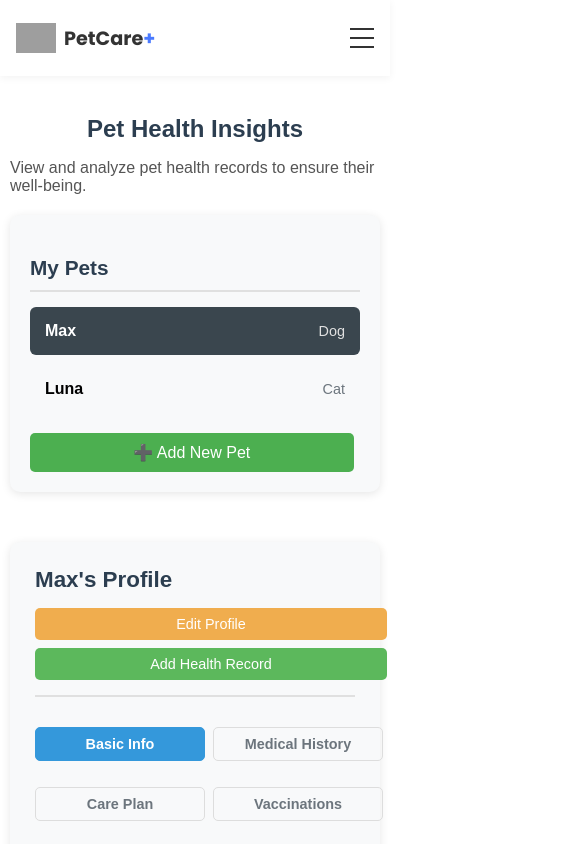
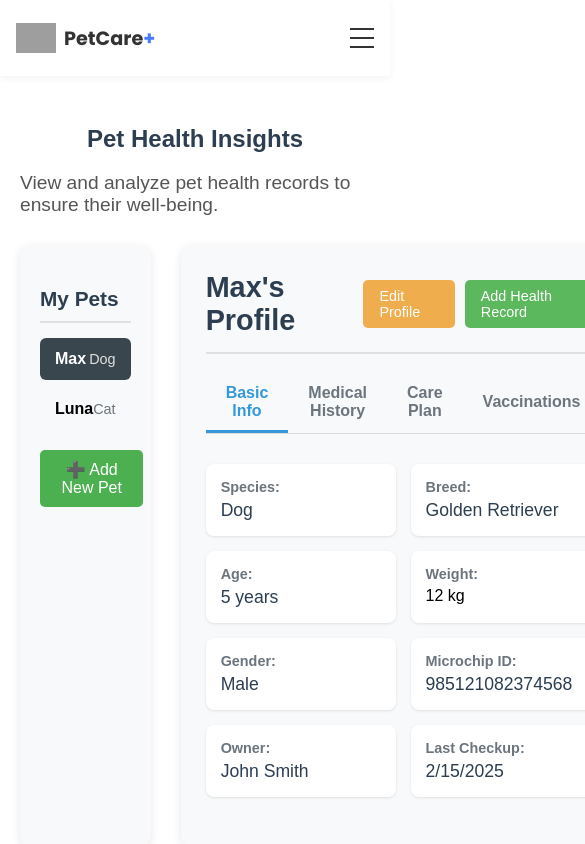
Before and after one commit to malindaz/smart-pet-care, a React (Create React App) app in the folder Front-End/: page /mypets in a window 390 px wide. Shown: the top 844 px of the page, 585 px wide, since content can reach past the window. Built offline with nearby package versions, Linux system fonts and the light colour scheme; grey boxes are pictures that could not be loaded.

Commit message:
updated the css by malinda

```diff
--- a/Front-End/src/css/addnewpet.css
+++ b/Front-End/src/css/addnewpet.css
@@ -1,4 +1,4 @@
-.form-container {
+.malinda-form-container {
   width: 50%;
   padding: 20px;
   background: #f9f9f9;
@@ -10,32 +10,33 @@
   margin-bottom: auto;
 }
 
-  .page-title {
+.malinda-page-title {
   text-align: center;
   font-size: 24px;
   margin-top: 5px;
 }
 
-  .pet-form {
+.malinda-pet-form {
   display: flex;
   flex-direction: column;
   gap: 15px;
 }
 
-  .pet-form label {
+.malinda-pet-form label {
   font-size: 16px;
   font-weight: bold;
 }
 
-  .pet-form input,
-  .pet-form select {
+.malinda-pet-form input,
+.malinda-pet-form select {
   width: 100%;
   padding: 8px;
   margin-top: 5px;
   border: 1px solid #ccc;
   border-radius: 4px;
 }
-  .button-container {
+
+.malinda-button-container {
   display: flex;
   justify-content: flex-end; /* Aligns buttons to the right */
   gap: 10px; /* Adds spacing between buttons */
@@ -44,34 +45,30 @@
   height: 50px;
 }
 
-  .submit-btn, .cancel-btn {
+.malinda-submit-btn, .malinda-cancel-btn {
   padding: 10px;
   border: none;
   border-radius: 5px;
   cursor: pointer;
   width: 150px;
   text-align: center;
-
-
-
 }
 
-  .submit-btn {
+.malinda-submit-btn {
   background: #28a745;
   color: white;
 }
 
-  .submit-btn:hover {
+.malinda-submit-btn:hover {
   background: #218838;
 }
 
-  .cancel-btn {
+.malinda-cancel-btn {
   background: #ff2020;
   color: white;
   height: 20px;
-
 }
 
-  .cancel-btn:hover {
+.malinda-cancel-btn:hover {
   background: #942a2a;
 }
--- a/Front-End/src/css/addrecord.css
+++ b/Front-End/src/css/addrecord.css
@@ -1,4 +1,4 @@
-.add-record-container {
+.malinda-add-record-container {
   max-width: 90%;
   width: 500px;
   margin: 20px auto;
@@ -10,19 +10,19 @@
   text-align: center;
 }
 
-  h2 {
+.malinda-h2 {
   color: #34495e;
   font-size: 1.5rem;
   margin-top: 1px;
 }
 
-  .record-text {
+.malinda-record-text {
   color: #363f47;
   margin-left: 10px;
   text-align: left;
 }
 
-  .record-form {
+.malinda-record-form {
   margin-left: 10px;
   margin-right: 35px;
   display: flex;
@@ -30,14 +30,14 @@
   gap: 10px;
 }
 
-  label {
+.malinda-label {
   font-weight: bold;
   color: #555;
   font-size: 1rem;
 }
 
-  input,
-  textarea {
+.malinda-input,
+.malinda-textarea {
   padding: 10px;
   width: 100%;
   border: 1px solid #ccc;
@@ -46,7 +46,7 @@
 }
 
 /* Button Styling */
-  button {
+.malinda-button {
   margin-left: auto;
   margin-top: 10px;
   width: 170px;
@@ -60,58 +60,56 @@
   transition: background 0.3s ease-in-out;
 }
 
-  button:hover {
+.malinda-button:hover {
   background: #2980b9;
 }
 
 /* ✅ Responsive Design */
 @media (max-width: 768px) {
-    .add-record-container {
+  .malinda-add-record-container {
     width: 95%;
     padding: 15px;
   }
 
-    h2 {
+  .malinda-h2 {
     font-size: 1.2rem;
   }
 
-    label {
+  .malinda-label {
     font-size: 0.9rem;
   }
 
-    input,
-    textarea {
+  .malinda-input,
+  .malinda-textarea {
     font-size: 0.9rem;
     padding: 8px;
   }
 
-    button {
+  .malinda-button {
     font-size: 0.9rem;
     padding: 10px;
   }
 }
 
 @media (max-width: 480px) {
-    .add-record-container {
+  .malinda-add-record-container {
     width: 100%;
     padding: 10px;
     box-shadow: none;
     border-radius: 0;
   }
 
-    h2 {
+  .malinda-h2 {
     font-size: 1.1rem;
   }
 
-    label {
+  .malinda-label {
     font-size: 0.85rem;
   }
 
-    input,
-    textarea {
+  .malinda-input,
+  .malinda-textarea {
     font-size: 0.85rem;
     padding: 7px;
   }
-
-
 }
--- a/Front-End/src/css/mypets.css
+++ b/Front-End/src/css/mypets.css
@@ -1,5 +1,5 @@
 /* Base styling - same as before */
-.pet-health-container {
+.malinda-pet-health-container {
   max-width: 1200px;
   margin: 0 auto;
   padding: 20px;
@@ -7,20 +7,20 @@
   font-family: Arial, sans-serif;
 }
 
-.page-title {
+.malinda-page-title {
   font-size: 2rem;
   color: #2c3e50;
   margin-bottom: 5px;
 }
 
-.page-description {
+.malinda-page-description {
   font-size: 1.2rem;
   color: #555;
   margin-bottom: 30px;
 }
 
 /* Pet Dashboard Layout */
-.pet-dashboard {
+.malinda-pet-dashboard {
   display: flex;
   gap: 30px;
   margin-top: 20px;
@@ -29,7 +29,7 @@
 }
 
 /* Sidebar Styling */
-.pet-sidebar {
+.malinda-pet-sidebar {
   width: 250px;
   background-color: #f8f9fa;
   border-radius: 10px;
@@ -37,7 +37,7 @@
   box-shadow: 0 2px 10px rgba(0, 0, 0, 0.1);
 }
 
-.pet-sidebar h3 {
+.malinda-pet-sidebar h3 {
   font-size: 1.3rem;
   margin-bottom: 15px;
   color: #2c3e50;
@@ -45,13 +45,13 @@
   padding-bottom: 10px;
 }
 
-.pet-list {
+.malinda-pet-list {
   list-style: none;
   padding: 0;
   margin: 0 0 20px 0;
 }
 
-.pet-item {
+.malinda-pet-item {
   padding: 12px 15px;
   border-radius: 6px;
   margin-bottom: 8px;
@@ -62,30 +62,30 @@
   transition: background-color 0.2s;
 }
 
-.pet-item:hover {
+.malinda-pet-item:hover {
   background-color: #b9bdc0;
 }
 
-.pet-item.active {
+.malinda-pet-item.active {
   background-color: #3a464e;
   color: white;
 }
 
-.pet-name {
+.malinda-pet-name {
   font-weight: bold;
 }
 
-.pet-species {
+.malinda-pet-species {
   font-size: 0.9rem;
   color: #6c757d;
 }
 
-.pet-item.active .pet-species {
+.malinda-pet-item.active .malinda-pet-species {
   color: #e0e0e0;
 }
 
 /* Pet Profile Area */
-.pet-profile {
+.malinda-pet-profile {
   flex: 1;
   background-color: #f8f9fa;
   border-radius: 10px;
@@ -93,7 +93,7 @@
   box-shadow: 0 2px 10px rgba(0, 0, 0, 0.1);
 }
 
-.profile-header {
+.malinda-profile-header {
   display: flex;
   justify-content: space-between;
   align-items: center;
@@ -102,18 +102,18 @@
   border-bottom: 2px solid #e0e0e0;
 }
 
-.profile-header h2 {
+.malinda-profile-header h2 {
   font-size: 1.8rem;
   color: #2c3e50;
   margin: 0;
 }
 
-.profile-actions {
+.malinda-profile-actions {
   display: flex;
   gap: 10px;
 }
 
-.edit-btn, .add-record-btn {
+.malinda-edit-btn, .malinda-add-record-btn {
   padding: 8px 16px;
   border-radius: 5px;
   text-decoration: none;
@@ -121,32 +121,32 @@
   transition: background-color 0.2s;
 }
 
-.edit-btn {
+.malinda-edit-btn {
   background-color: #f0ad4e;
   color: white;
 }
 
-.edit-btn:hover {
+.malinda-edit-btn:hover {
   background-color: #ec971f;
 }
 
-.add-record-btn {
+.malinda-add-record-btn {
   background-color: #5cb85c;
   color: white;
 }
 
-.add-record-btn:hover {
+.malinda-add-record-btn:hover {
   background-color: #449d44;
 }
 
 /* Profile Tabs */
-.profile-tabs {
+.malinda-profile-tabs {
   display: flex;
   border-bottom: 1px solid #ddd;
   margin-bottom: 20px;
 }
 
-.tab-btn {
+.malinda-tab-btn {
   padding: 10px 20px;
   background: none;
   border: none;
@@ -158,35 +158,35 @@
   transition: all 0.2s;
 }
 
-.tab-btn:hover {
+.malinda-tab-btn:hover {
   color: #9aa6ad;
-  background: #4f5558 ;
+  background: #4f5558;
 }
 
-.tab-btn.active {
+.malinda-tab-btn.active {
   color: #3498db;
   border-bottom-color: #3498db;
 }
 
 /* Profile Content Sections */
-.profile-section {
+.malinda-profile-section {
   padding: 10px 0;
 }
 
-.info-grid {
+.malinda-info-grid {
   display: grid;
   grid-template-columns: repeat(2, 1fr);
   gap: 15px;
 }
 
-.info-item {
+.malinda-info-item {
   background-color: white;
   padding: 15px;
   border-radius: 8px;
   box-shadow: 0 1px 3px rgba(0, 0, 0, 0.1);
 }
 
-.info-label {
+.malinda-info-label {
   font-weight: bold;
   color: #6c757d;
   display: block;
@@ -194,98 +194,13 @@
   font-size: 0.9rem;
 }
 
-.info-value {
+.malinda-info-value {
   font-size: 1.1rem;
   color: #2c3e50;
 }
 
-/* Tables */
-.medical-table, .vaccination-table {
-  width: 100%;
-  border-collapse: collapse;
-  margin: 15px 0 25px 0;
-}
-
-.medical-table th, .vaccination-table th {
-  background-color: #f1f1f1;
-  padding: 12px;
-  text-align: left;
-  font-weight: bold;
-  color: #495057;
-  border-bottom: 2px solid #ddd;
-}
-
-.medical-table td, .vaccination-table td {
-  padding: 12px;
-  border-bottom: 1px solid #ddd;
-}
-
-.medical-table tr:hover, .vaccination-table tr:hover {
-  background-color: #f8f9fa;
-}
-
-/* Status indicators */
-.status-ok {
-  color: #28a745;
-  font-weight: bold;
-}
-
-.status-warning {
-  color: #f0ad4e;
-  font-weight: bold;
-}
-
-.status-overdue {
-  color: #dc3545;
-  font-weight: bold;
-}
-
-/* Care plan section */
-.care-item {
-  background-color: white;
-  padding: 15px;
-  border-radius: 8px;
-  box-shadow: 0 1px 3px rgba(0, 0, 0, 0.1);
-  margin-bottom: 15px;
-}
-
-.care-item h3 {
-  color: #3498db;
-  margin-top: 0;
-  margin-bottom: 10px;
-  font-size: 1.1rem;
-}
-
-/* Lists */
-.allergies-list {
-  list-style-type: disc;
-  padding-left: 20px;
-}
-
-.allergies-list li {
-  padding: 5px 0;
-}
-
-/* No data states */
-.no-data {
-  font-style: italic;
-  color: #6c757d;
-  padding: 10px 0;
-}
-
-.no-pet-selected {
-  display: flex;
-  justify-content: center;
-  align-items: center;
-  height: 300px;
-  background-color: #f8f9fa;
-  border-radius: 10px;
-  color: #6c757d;
-  font-size: 1.1rem;
-}
-
 /* Add button */
-.add-btn {
+.malinda-add-btn {
   display: block;
   width: 92%;
   padding: 10px;
@@ -297,300 +212,13 @@
   transition: background-color 0.2s;
 }
 
-.add-btn:hover {
+.malinda-add-btn:hover {
   background: #369439;
-}
-
-/* ===== RESPONSIVE DESIGN RULES ===== */
-
-/* Tablets and smaller desktops */
-@media (max-width: 992px) {
-  .pet-health-container {
-    padding: 15px;
-  }
-
-  .page-title {
-    font-size: 1.8rem;
-  }
-
-  .page-description {
-    font-size: 1.1rem;
-  }
-
-  .info-grid {
-    grid-template-columns: repeat(2, 1fr);
-  }
-
-  .profile-tabs {
-    flex-wrap: wrap;
-  }
-
-  .tab-btn {
-    padding: 8px 15px;
-    font-size: 0.9rem;
-  }
-}
-
-/* Medium-sized tablets */
-@media (max-width: 768px) {
-  .pet-dashboard {
-    flex-direction: column;
-  }
-
-  .pet-sidebar {
-    width: auto;
-    margin-bottom: 20px;
-  }
-
-  .profile-header {
-    flex-direction: column;
-    align-items: flex-start;
-  }
-
-  .profile-header h2 {
-    margin-bottom: 15px;
-  }
-
-  .info-grid {
-    grid-template-columns: 1fr;
-  }
-
-  /* Improve tap targets for mobile */
-  .pet-item {
-    padding: 15px;
-  }
-
-  .tab-btn {
-    flex: 1;
-    text-align: center;
-    padding: 10px 5px;
-  }
-
-  /* Adjustments for tables */
-  .medical-table, .vaccination-table {
-    display: block;
-    overflow-x: auto;
-    white-space: nowrap;
-  }
-}
-
-/* Phones and small tablets */
-@media (max-width: 576px) {
-  .pet-health-container {
-    padding: 10px;
-  }
-
-  .page-title {
-    font-size: 1.5rem;
-  }
-
-  .page-description {
-    font-size: 1rem;
-    margin-bottom: 20px;
-  }
-
-  .profile-header h2 {
-    font-size: 1.4rem;
-  }
-
-  .profile-actions {
-    flex-direction: column;
-    gap: 8px;
-    width: 100%;
-  }
-
-  .edit-btn, .add-record-btn {
-    text-align: center;
-    width: 100%;
-  }
-
-  /* Optimize tabs for mobile */
-  .profile-tabs {
-    display: grid;
-    grid-template-columns: repeat(2, 1fr);
-    gap: 8px;
-    border-bottom: none;
-  }
-
-  .tab-btn {
-    border: 1px solid #ddd;
-    border-radius: 5px;
-    padding: 8px 5px;
-    margin-bottom: 8px;
-  }
-
-  .tab-btn.active {
-    background-color: #3498db;
-    color: white;
-    border-color: #3498db;
-  }
-
-  /* Improve small screen layout */
-  .info-item {
-    padding: 12px;
-  }
-
-  /* Optimize for small-screen tables */
-  .medical-table th, .vaccination-table th,
-  .medical-table td, .vaccination-table td {
-    padding: 8px;
-    font-size: 0.9rem;
-  }
-
-  /* Adjustments for dynamic height */
-  .pet-dashboard {
-    min-height: auto;
-  }
-
-  /* Make pet item selection more touch-friendly */
-  .pet-item {
-    margin-bottom: 10px;
-  }
 }
 
 /* Extra small phones */
 @media (max-width: 375px) {
-  .page-title {
+  .malinda-page-title {
     font-size: 1.3rem;
   }
-
-  .profile-tabs {
-    grid-template-columns: 1fr;
-  }
-
-  .profile-header h2 {
-    font-size: 1.2rem;
-  }
-
-  .info-label, .info-value {
-    font-size: 0.9rem;
-  }
-
-  .medical-table th, .vaccination-table th,
-  .medical-table td, .vaccination-table td {
-    padding: 6px;
-    font-size: 0.8rem;
-  }
 }
-
-/* Handling device orientation */
-@media (max-height: 600px) and (orientation: landscape) {
-  .pet-dashboard {
-    flex-direction: row;
-  }
-
-  .pet-sidebar {
-    width: 200px;
-  }
-
-  .pet-list {
-    max-height: 250px;
-    overflow-y: auto;
-  }
-
-  .profile-section {
-    max-height: 350px;
-    overflow-y: auto;
-  }
-}
-
-/* Print styles for medical records */
-@media print {
-  .pet-sidebar, .profile-tabs, .profile-actions, .add-btn, .NavBar {
-    display: none;
-  }
-
-  .pet-health-container {
-    padding: 0;
-    max-width: 100%;
-  }
-
-  .pet-profile {
-    box-shadow: none;
-    padding: 0;
-  }
-
-  .info-grid {
-    grid-template-columns: repeat(2, 1fr);
-  }
-
-  .medical-table, .vaccination-table {
-    width: 100%;
-  }
-
-  .profile-header {
-    border-bottom: 1px solid #000;
-  }
-
-  .page-title, .page-description {
-    text-align: center;
-  }
-}
-
-/* Dark mode support */
-@media (prefers-color-scheme: dark) {
-  body.dark-theme-enabled {
-    background-color: #1a1a1a;
-    color: #f0f0f0;
-  }
-
-  body.dark-theme-enabled .pet-health-container {
-    color: #f0f0f0;
-  }
-
-  body.dark-theme-enabled .page-title {
-    color: #f0f0f0;
-  }
-
-  body.dark-theme-enabled .page-description {
-    color: #cccccc;
-  }
-
-  body.dark-theme-enabled .pet-sidebar,
-  body.dark-theme-enabled .pet-profile,
-  body.dark-theme-enabled .info-item,
-  body.dark-theme-enabled .care-item,
-  body.dark-theme-enabled .no-pet-selected {
-    background-color: #2c2c2c;
-    color: #f0f0f0;
-  }
-
-  body.dark-theme-enabled .info-label {
-    color: #aaaaaa;
-  }
-
-  body.dark-theme-enabled .info-value {
-    color: #f0f0f0;
-  }
-
-  body.dark-theme-enabled .pet-item:hover {
-    background-color: #3c3c3c;
-  }
-
-  body.dark-theme-enabled .tab-btn {
-    color: #cccccc;
-  }
-
-  body.dark-theme-enabled .medical-table th,
-  body.dark-theme-enabled .vaccination-table th {
-    background-color: #333333;
-    color: #f0f0f0;
-  }
-
-  body.dark-theme-enabled .medical-table td,
-  body.dark-theme-enabled .vaccination-table td {
-    border-color: #444444;
-  }
-
-  body.dark-theme-enabled .status-ok {
-    color: #4caf50;
-  }
-
-  body.dark-theme-enabled .status-warning {
-    color: #ff9800;
-  }
-
-  body.dark-theme-enabled .status-overdue {
-    color: #f44336;
-  }
-}
--- a/Front-End/src/pages/User/mypets.js
+++ b/Front-End/src/pages/User/mypets.js
@@ -79,64 +79,64 @@ const MyPets = () => {
   return (
     <>
       <NavBar />
-      <div className="pet-health-container">
-        <h1 className="page-title">Pet Health Insights</h1>
-        <p className="page-description">
+      <div className="malinda-pet-health-container">
+        <h1 className="malinda-page-title">Pet Health Insights</h1>
+        <p className="malinda-page-description">
           View and analyze pet health records to ensure their well-being.
         </p>
 
-        <div className="pet-dashboard">
+        <div className="malinda-pet-dashboard">
           {/* Pet Selection Sidebar */}
-          <div className="pet-sidebar">
+          <div className="malinda-pet-sidebar">
             <h3>My Pets</h3>
-            <ul className="pet-list">
+            <ul className="malinda-pet-list">
               {pets.map(pet => (
                 <li
                   key={pet.id}
-                  className={`pet-item ${selectedPet && selectedPet.id === pet.id ? 'active' : ''}`}
+                  className={`malinda-pet-item ${selectedPet && selectedPet.id === pet.id ? 'active' : ''}`}
                   onClick={() => handlePetSelect(pet)}
                 >
-                  <span className="pet-name">{pet.name}</span>
-                  <span className="pet-species">{pet.species}</span>
+                  <span className="malinda-pet-name">{pet.name}</span>
+                  <span className="malinda-pet-species">{pet.species}</span>
                 </li>
               ))}
             </ul>
-            <Link to="/addnewpet" className="add-btn">➕ Add New Pet</Link>
+            <Link to="/addnewpet" className="malinda-add-btn">➕ Add New Pet</Link>
           </div>
 
           {/* Pet Profile Display Area */}
           {selectedPet ? (
-            <div className="pet-profile">
-              <div className="profile-header">
+            <div className="malinda-pet-profile">
+              <div className="malinda-profile-header">
                 <h2>{selectedPet.name}'s Profile</h2>
-                <div className="profile-actions">
-                  <Link to={`/edit-pet/${selectedPet.id}`} className="edit-btn">Edit Profile</Link>
-                  <Link to={`/addrecord/`} className="add-record-btn">Add Health Record</Link>
+                <div className="malinda-profile-actions">
+                  <Link to={`/edit-pet/${selectedPet.id}`} className="malinda-edit-btn">Edit Profile</Link>
+                  <Link to={`/addrecord/`} className="malinda-add-record-btn">Add Health Record</Link>
                 </div>
               </div>
 
               {/* Profile Navigation Tabs */}
-              <div className="profile-tabs">
+              <div className="malinda-profile-tabs">
                 <button
-                  className={`tab-btn ${activeTab === 'basic' ? 'active' : ''}`}
+                  className={`malinda-tab-btn ${activeTab === 'basic' ? 'active' : ''}`}
                   onClick={() => setActiveTab('basic')}
                 >
                   Basic Info
                 </button>
                 <button
-                  className={`tab-btn ${activeTab === 'medical' ? 'active' : ''}`}
+                  className={`malinda-tab-btn ${activeTab === 'medical' ? 'active' : ''}`}
                   onClick={() => setActiveTab('medical')}
                 >
                   Medical History
                 </button>
                 <button
-                  className={`tab-btn ${activeTab === 'care' ? 'active' : ''}`}
+                  className={`malinda-tab-btn ${activeTab === 'care' ? 'active' : ''}`}
                   onClick={() => setActiveTab('care')}
                 >
                   Care Plan
                 </button>
                 <button
-                  className={`tab-btn ${activeTab === 'vaccinations' ? 'active' : ''}`}
+                  className={`malinda-tab-btn ${activeTab === 'vaccinations' ? 'active' : ''}`}
                   onClick={() => setActiveTab('vaccinations')}
                 >
                   Vaccinations
@@ -145,39 +145,39 @@ const MyPets = () => {
 
               {/* Basic Information Tab */}
               {activeTab === 'basic' && (
-                <div className="profile-section">
-                  <div className="info-grid">
-                    <div className="info-item">
-                      <span className="info-label">Species:</span>
-                      <span className="info-value">{selectedPet.species}</span>
+                <div className="malinda-profile-section">
+                  <div className="malinda-info-grid">
+                    <div className="malinda-info-item">
+                      <span className="malinda-info-label">Species:</span>
+                      <span className="malinda-info-value">{selectedPet.species}</span>
                     </div>
-                    <div className="info-item">
-                      <span className="info-label">Breed:</span>
-                      <span className="info-value">{selectedPet.breed}</span>
+                    <div className="malinda-info-item">
+                      <span className="malinda-info-label">Breed:</span>
+                      <span className="malinda-info-value">{selectedPet.breed}</span>
                     </div>
-                    <div className="info-item">
-                      <span className="info-label">Age:</span>
-                      <span className="info-value">{selectedPet.age} years</span>
+                    <div className="malinda-info-item">
+                      <span className="malinda-info-label">Age:</span>
+                      <span className="malinda-info-value">{selectedPet.age} years</span>
                     </div>
-                    <div className="info-item">
-                      <span className="info-label">Weight:</span>
+                    <div className="malinda-info-item">
+                      <span className="malinda-info-label">Weight:</span>
                       <span className="info-value">{selectedPet.weight} kg</span>
                     </div>
-                    <div className="info-item">
-                      <span className="info-label">Gender:</span>
-                      <span className="info-value">{selectedPet.gender}</span>
+                    <div className="malinda-info-item">
+                      <span className="malinda-info-label">Gender:</span>
+                      <span className="malinda-info-value">{selectedPet.gender}</span>
                     </div>
-                    <div className="info-item">
-                      <span className="info-label">Microchip ID:</span>
-                      <span className="info-value">{selectedPet.microchipID}</span>
+                    <div className="malinda-info-item">
+                      <span className="malinda-info-label">Microchip ID:</span>
+                      <span className="malinda-info-value">{selectedPet.microchipID}</span>
                     </div>
-                    <div className="info-item">
-                      <span className="info-label">Owner:</span>
-                      <span className="info-value">{selectedPet.ownerName}</span>
+                    <div className="malinda-info-item">
+                      <span className="malinda-info-label">Owner:</span>
+                      <span className="malinda-info-value">{selectedPet.ownerName}</span>
                     </div>
-                    <div className="info-item">
-                      <span className="info-label">Last Checkup:</span>
-                      <span className="info-value">{new Date(selectedPet.lastCheckup).toLocaleDateString()}</span>
+                    <div className="malinda-info-item">
+                      <span className="malinda-info-label">Last Checkup:</span>
+                      <span className="malinda-info-value">{new Date(selectedPet.lastCheckup).toLocaleDateString()}</span>
                     </div>
                   </div>
                 </div>
@@ -185,10 +185,10 @@ const MyPets = () => {
 
               {/* Medical History Tab */}
               {activeTab === 'medical' && (
-                <div className="profile-section">
+                <div className="malinda-profile-section">
                   <h3>Medical History</h3>
                   {selectedPet.medicalHistory.length > 0 ? (
-                    <table className="medical-table">
+                    <table className="malinda-medical-table">
                       <thead>
                         <tr>
                           <th>Date</th>
@@ -207,12 +207,12 @@ const MyPets = () => {
                       </tbody>
                     </table>
                   ) : (
-                    <p className="no-data">No medical history recorded</p>
+                    <p className="malinda-no-data">No medical history recorded</p>
                   )}
 
                   <h3>Medications</h3>
                   {selectedPet.medications.length > 0 ? (
-                    <table className="medical-table">
+                    <table className="malinda-medical-table">
                       <thead>
                         <tr>
                           <th>Name</th>
@@ -235,34 +235,34 @@ const MyPets = () => {
                       </tbody>
                     </table>
                   ) : (
-                    <p className="no-data">No current medications</p>
+                    <p className="malinda-no-data">No current medications</p>
                   )}
 
                   <h3>Allergies</h3>
                   {selectedPet.allergies.length > 0 ? (
-                    <ul className="allergies-list">
+                    <ul className="malinda-allergies-list">
                       {selectedPet.allergies.map((allergy, index) => (
                         <li key={index}>{allergy}</li>
                       ))}
                     </ul>
                   ) : (
-                    <p className="no-data">No known allergies</p>
+                    <p className="malinda-no-data">No known allergies</p>
                   )}
                 </div>
               )}
 
               {/* Care Plan Tab */}
               {activeTab === 'care' && (
-                <div className="profile-section">
-                  <div className="care-item">
+                <div className="malinda-profile-section">
+                  <div className="malinda-care-item">
                     <h3>Dietary Needs</h3>
                     <p>{selectedPet.dietaryNeeds || "No specific dietary needs recorded"}</p>
                   </div>
-                  <div className="care-item">
+                  <div className="malinda-care-item">
                     <h3>Exercise Routine</h3>
                     <p>{selectedPet.exerciseRoutine || "No exercise routine recorded"}</p>
                   </div>
-                  <div className="care-item">
+                  <div className="malinda-care-item">
                     <h3>Special Care Instructions</h3>
                     <p>{selectedPet.specialCare || "No special care instructions"}</p>
                   </div>
@@ -271,9 +271,9 @@ const MyPets = () => {
 
               {/* Vaccinations Tab */}
               {activeTab === 'vaccinations' && (
-                <div className="profile-section">
+                <div className="malinda-profile-section">
                   <h3>Vaccination Records</h3>
-                  <table className="vaccination-table">
+                  <table className="malinda-vaccination-table">
                     <thead>
                       <tr>
                         <th>Vaccine</th>
@@ -313,7 +313,7 @@ const MyPets = () => {
               )}
             </div>
           ) : (
-            <div className="no-pet-selected">
+            <div className="malinda-no-pet-selected">
               <p>Select a pet or add a new one to view their health profile</p>
             </div>
           )}
```
Also changed, not shown: Front-End/src/pages/User/addnewpet.js (+7 -8 lines), Front-End/src/pages/User/addrecord.js (+18 -11 lines). Lines whose indentation alone changed are shown as unchanged.
